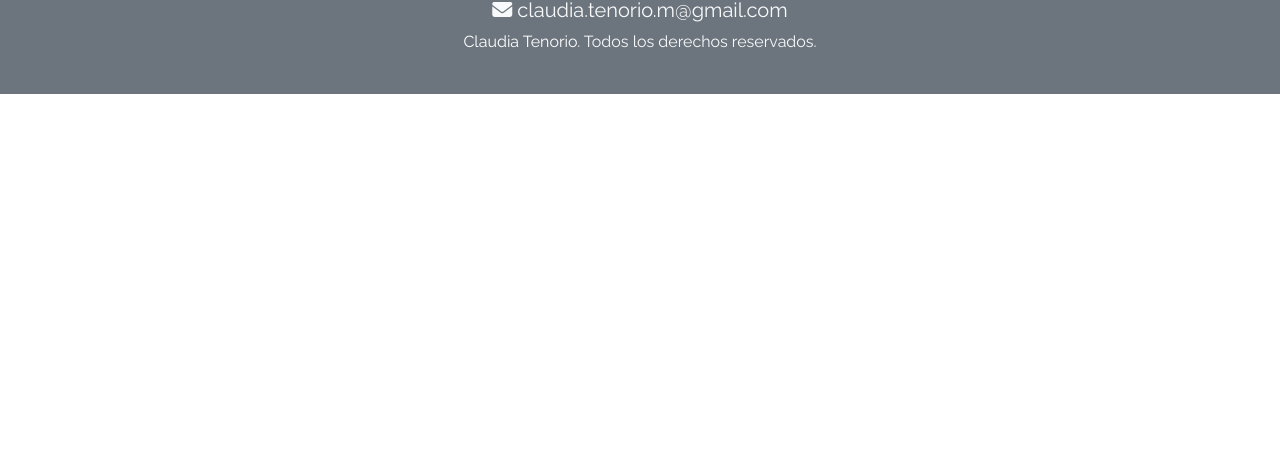
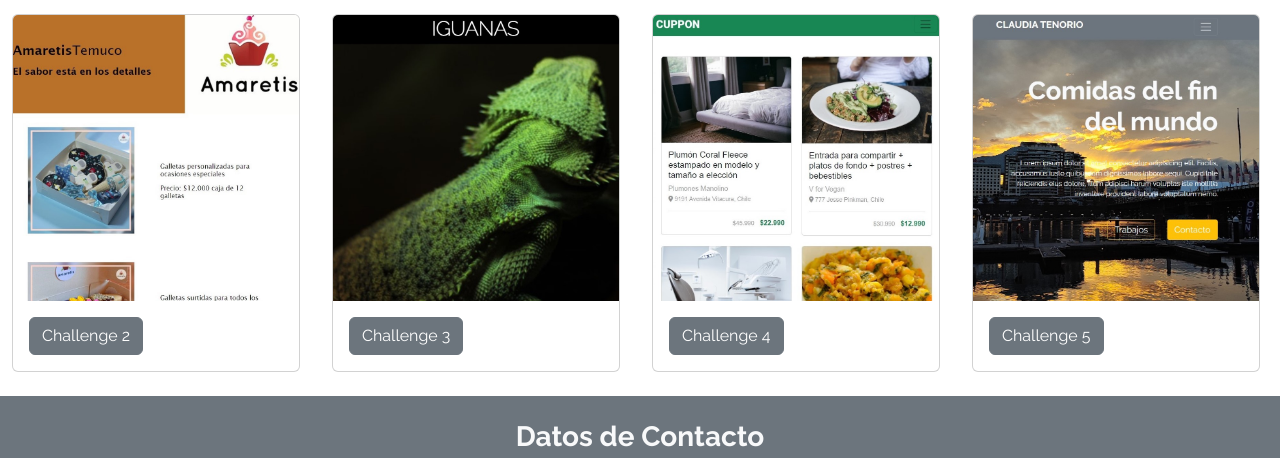
Before and after one commit to clautenorio/curriculum, a plain HTML site: page index.html in a window 1280 px wide. Shown: the part 1211-1669 px from the top of the page. Before the commit the page ends 1305 px from the top, so only its background shows below. Drawn offline with nearby package versions, Linux system fonts and the light colour scheme.

Commit message:
incorporación de sección de portafolio

```diff
--- a/assets/css/style.css
+++ b/assets/css/style.css
@@ -19,3 +19,6 @@ a{
     color: white;
     text-decoration: none;
   }
+.portafolio{
+
+}
--- a/index.html
+++ b/index.html
@@ -99,6 +99,44 @@
         </div>
       </main>
 
+      <div class="container-fluid">
+        <h3 class="text-center py-4"><i class="fa-solid fa-file"></i>&nbsp;<strong>Portfolio</strong></h3>
+        <div class="portafolio row py-4 gx-4">
+          <div class="col-xs-6 col-sm-6 col-md-3">
+            <div class="card" style="width: 18rem;">
+              <img src="./assets/image/desafio-2.jpg" class="card-img-top" alt="imagen del desafio 2">
+              <div class="card-body">
+                <a href="https://clautenorio.github.io/desafio-2/" target="_blank" class="btn btn-secondary">Challenge 2</a>
+              </div>
+            </div>
+          </div>
+          <div class="col-xs-6 col-sm-6 col-md-3">
+            <div class="card" style="width: 18rem;">
+              <img src="./assets/image/desafio-3.jpg" class="card-img-top" alt="imagen del desafio 3">
+              <div class="card-body">
+                <a href="https://clautenorio.github.io/desafio-3/" target="_blank" class="btn btn-secondary">Challenge 3</a>
+              </div>
+            </div>
+          </div>
+          <div class="col-xs-6 col-sm-6 col-md-3">
+            <div class="card" style="width: 18rem;">
+              <img src="./assets/image/desafio-4.jpg" class="card-img-top" alt="imagen del desafio 4">
+              <div class="card-body">
+                <a href="https://clautenorio.github.io/desafio-4/" target="_blank" class="btn btn-secondary">Challenge 4</a>
+              </div>
+            </div>
+          </div>
+          <div class="col-xs-6 col-sm-6 col-md-3">
+            <div class="card" style="width: 18rem;">
+              <img src="./assets/image/desafio-5.jpg" class="card-img-top" alt="imagen del desafio 5">
+              <div class="card-body">
+                <a href="https://clautenorio.github.io/desafio-5/" target="_blank" class="btn btn-secondary">Challenge 5</a>
+              </div>
+            </div>
+          </div>
+        </div>
+      </div>
+
       <footer class="bg-secondary text-center text-light p-4">
         <div id="contacto">
         <h3><strong>Datos de Contacto</strong></h3>
```
Also changed, not shown: assets/image/desafio-2.jpg (added), assets/image/desafio-3.jpg (added), assets/image/desafio-4.jpg (added), assets/image/desafio-5.jpg (added).
